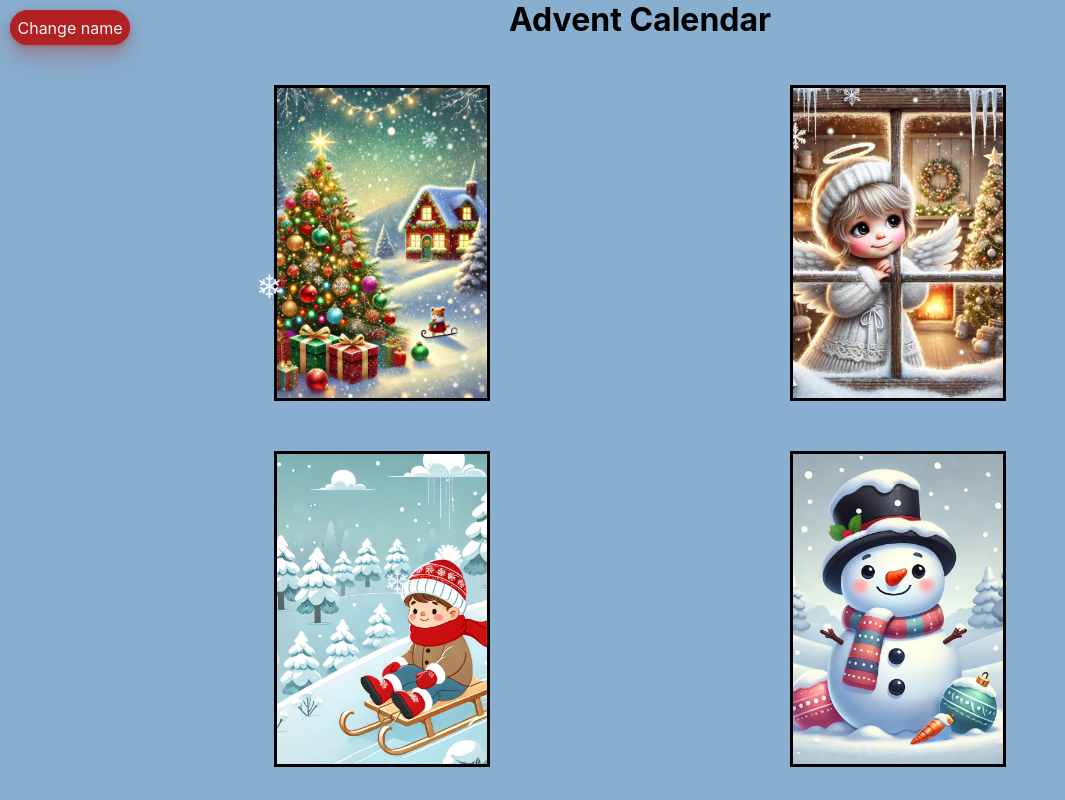
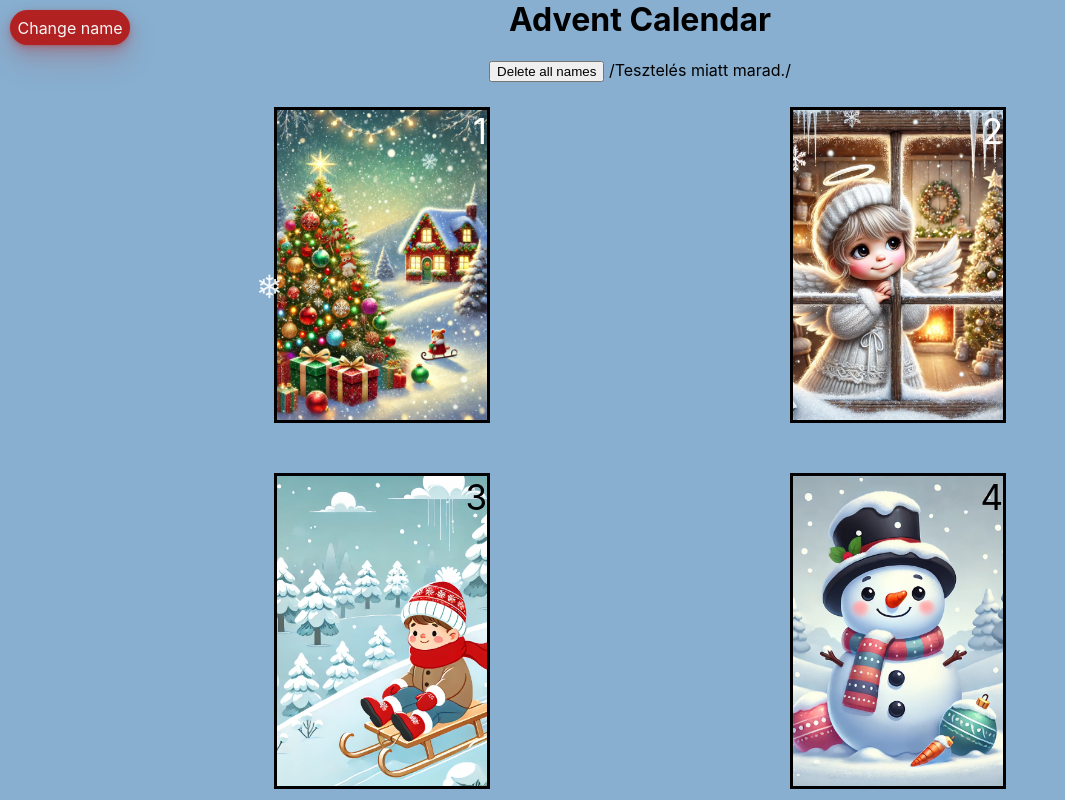
Before and after one commit to LaszloF5/advent-calendar, a React (Create React App) app: page / in a window 1280 px wide. Both pictures are taken after typing "Sample" into the empty fields and a click on the button "Submit". Shown: the top 800 px of the page, without its empty margins (0-1065 px from the left). Built offline with nearby package versions, Linux system fonts and the light colour scheme; no server answers.

Commit message:
Numbers ::before

```diff
--- a/src/App.js
+++ b/src/App.js
@@ -159,9 +159,9 @@ export default function App() {
     }
   }, []);
 
-  // const handleTestName = () => {
-  //   localStorage.removeItem("name");
-  // };
+  const handleTestName = () => {
+    localStorage.removeItem("name");
+  };
 
   return (
     <div className="App">
@@ -198,7 +198,7 @@ export default function App() {
         </>
       ) : (
         <>
-          {/* <button onClick={handleTestName}>Delete all names</button> /Tesztelés miatt marad./*/}
+          <button onClick={handleTestName}>Delete all names</button> /Tesztelés miatt marad./
 
           {needName ? (
             <>
--- a/src/Card.css
+++ b/src/Card.css
@@ -16,7 +16,9 @@
 }
 
 .card::before {
-  content: "";
+  content: var(--content-text);
+  text-align: end;
+  font-size: 35px;
   position: absolute;
   top: 0;
   left: 0;
@@ -32,12 +34,15 @@
 
 .card.img1::before {
     background-image: url(../public/cover1.webp);
+    color: white;
 }
 .card.img2::before {
     background-image: url(../public/cover2.webp);
+    color: white;
 }
 .card.img3::before {
     background-image: url(../public/cover3.webp);
+    color: black;
 }
 .card.img4::before {
     background-image: url(../public/cover4.webp);
@@ -47,11 +52,13 @@
 }
 .card.img6::before {
     background-image: url(../public/cover6.webp);
+    color: white;
 }
 
 
 .card.flip::before {
   transform: rotateY(-140deg);
+  content: '';
 }
 
 .card-content {
--- a/src/Card.jsx
+++ b/src/Card.jsx
@@ -1,10 +1,11 @@
 import React from "react";
+import chroma from "chroma-js";
 import './Card.css';
 
 export default function Card({ value, index, isBack, onClick, date, name, story, imgClass }) {
 
     return (
-        <div className={`card ${isBack ? 'flip' : ''} ${imgClass}`} onClick={onClick}>
+        <div style={{"--content-text": `"${date}"`}} className={`card ${isBack ? 'flip' : ''} ${imgClass}`} onClick={onClick}>
     <div className="card-content">
         {story[index][0].split('\n').map((line, i) => (<p key={i}>{line}</p>))}
     </div>
```
